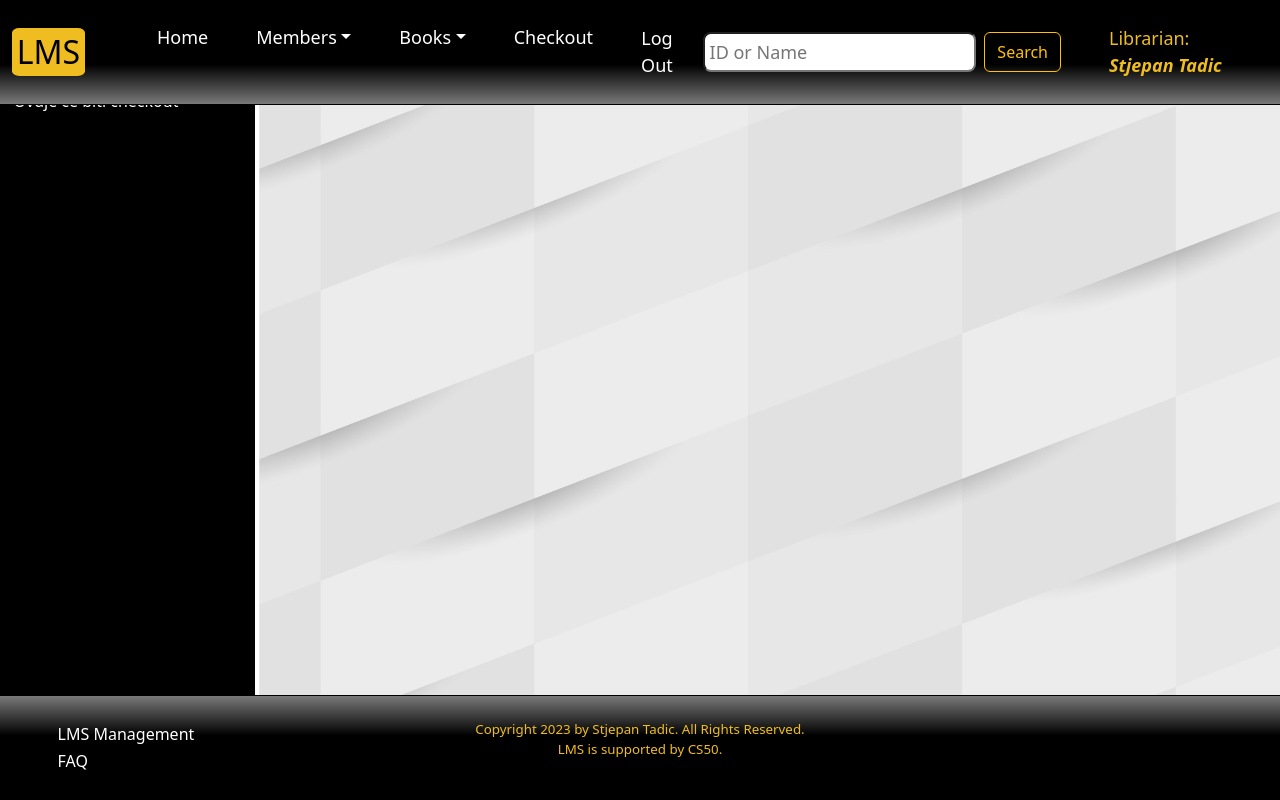
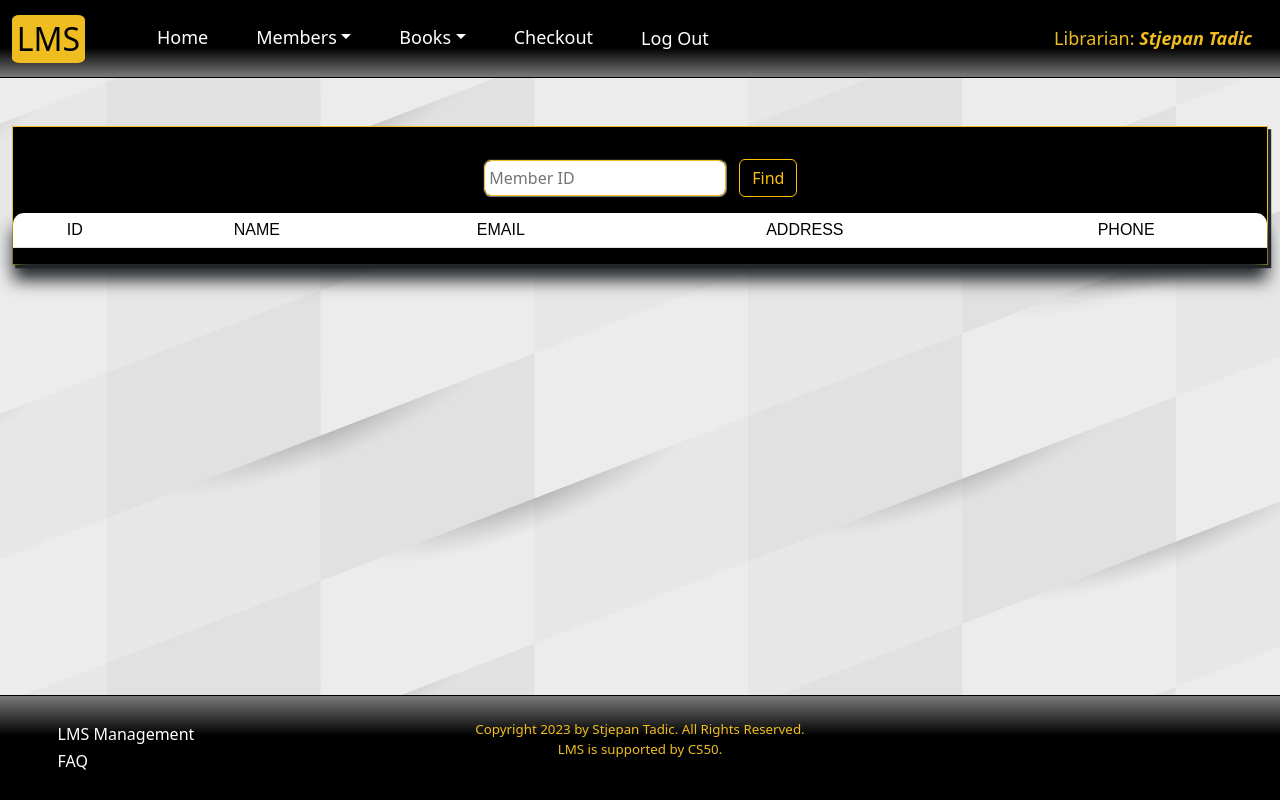
Before and after one commit to sttadic/flask-LMS, a Flask app: page /checkout in a window 1280 px wide. Run offline with Flask 2, Linux system fonts and the light colour scheme; a user stored in the database is signed in; lists and menus that the app fills with data are empty; some libraries are stand-ins or nearby versions.

Commit message:
Added find memeber functionality in checkout template and app.py, changed some style and order of elements in other few templates for better visaul experience

```diff
--- a/app.py
+++ b/app.py
@@ -229,7 +229,6 @@ def books():
     # Query database for books and sort by title
     books = db.execute('SELECT * FROM books ORDER BY title ASC')
 
-
     # User reached route via GET
     if request.method == 'GET':
 
@@ -260,7 +259,7 @@ def books():
             # Delete book
             db.execute('DELETE FROM books WHERE id == ?', request.form.get('id'))
 
-            # Flash book is removed message
+            # Flash book removed message
             flash(f'Book "{removed}" has been successfully removed!')
 
             # Redirect to books route with updated table
@@ -297,7 +296,7 @@ def books():
             # Flash a message
             flash(f'Book ID:{id} details updated!')
 
-            # Redirect to books route with updated table
+            # Redirect to books route and show updated table
             return redirect('/books')
 
 
@@ -395,7 +394,7 @@ def members():
             # Delete member
             db.execute('DELETE FROM members WHERE member_id == ?', request.form.get('id'))
 
-            # Flash a message that memeber is removed
+            # Flash a message
             flash(f'Member {removed} has been removed.')
 
             # Redirect to members route with updated table
@@ -421,7 +420,7 @@ def members():
 
             flash(f'Member ID:{id} details updated!')
 
-            # Redirect to members route with updated table
+            # Redirect to members route and show updated table
             return redirect('/members')
 
 
@@ -474,23 +473,20 @@ def checkout():
     # Query database for librarian name
     name = db.execute('SELECT name FROM staff WHERE staff_id = ?', user_id)[0]['name']
 
-    # Query database for members ordered by name
-    members = db.execute('SELECT * FROM members ORDER BY name ASC')
-
     # User reached route via GET
     if request.method == 'GET':
 
-        # Search members query by user
+        # Sarch query
         q = request.args.get('query')
 
-        # Search query submitted
+        # Query submitted
         if q:
-            # Query database for id and name of members based on the search input and render template with results
-            members = db.execute('SELECT * FROM members WHERE member_id LIKE ? OR name LIKE ?', q, '%' + q + '%')
-            return render_template('checkout.html', name=name, members=members)
+            # Query database for member id based on user input and render template with result
+            member = db.execute('SELECT * FROM members WHERE member_id == ?', q)
+            return render_template('checkout.html', name=name, member=member)
 
          # Render checkout template
-        return render_template('checkout.html', name=name, members=members)
+        return render_template('checkout.html', name=name)
 
     # User reached route via POST
     else:
--- /dev/null
+++ b/static/offcanvas.css
@@ -0,0 +1,9 @@
+.offcanvas {
+    background-color: rgb(22, 21, 14);
+    color: white;
+}
+
+.btn-close {
+    background-color: rgb(240, 189, 33);
+    font-size: 0.5rem;
+}
--- a/static/popups.css
+++ b/static/popups.css
@@ -6,12 +6,10 @@
 
 #popup {
     position: fixed;
-    top: 30%;
+    top: 50%;
     left: 50%;
     transform: translate(-50%, -50%);
-    visibility: hidden;
-    opacity: 0;
-    transition: 0.5s;
+    display: none;
 }
 
 #popup .forms {
@@ -19,14 +17,12 @@
 }
 
 #popup.active {
-    visibility: visible;
-    opacity: 1;
-    transition: 0.5s;
-    top: 50%;
+    display: block;
     overflow: hidden;
     overflow-x: auto;
     overflow-y: auto;
     max-height: 90vh;
+    z-index: 3;
 }
 
 .close {
--- a/static/styles.css
+++ b/static/styles.css
@@ -16,6 +16,7 @@ nav {
 
 .navbar {
     font-size: large;
+    z-index: 2;
 }
 
 .nav-item {
@@ -237,6 +244,7 @@ footer {
 .table-top {
     background-image: linear-gradient(180deg, rgba(0,0,0,1) 62%, rgba(121,121,121,1) 100%);
     color: white;
+    z-index: 1;
 }
 
 th {
@@ -305,20 +293,31 @@ option {
 }
 
 /* Checkout */
-
-.checkout {
+.container-ch {
     background-color: black;
-    min-height: 100%;
-    position: absolute;
-    z-index: 1;
-    width: 40%;
-    border: 0.1rem solid white;
-    box-shadow: 0.2rem 0 0 0;
-    color: white;
-    padding-top: 11vh;
+    min-height: fit-content;
+    width: 100%;
+    border: 0.1rem solid rgb(240, 189, 33);
+    box-shadow: 0.2rem 0.2rem 0 0;
+    padding-top: 2rem;
 }
 
-.checkout p {
+.container-ch form {
+    max-width: fit-content;
+    margin: 0;
+    display: inline-block;
+    margin-bottom: 1rem;
+}
 
-    margin-left: 15vw;
+.search-member-ch {
+    vertical-align: middle;
+    background-color: white;
+    border-radius: 0.5rem;
+    padding: 0.3rem;
+    outline: 0.1rem solid rgb(240, 189, 33);
 }
+
+.row-ch {
+    color: white;
+    cursor: pointer;
+}
--- a/templates/books.html
+++ b/templates/books.html
@@ -75,6 +75,8 @@
         </tbody>
     </table>
 </div>
+
+<!--Popup hidden until Edit selected -->
 <div id="popup">
     <form class="forms" action="/books" method="post" onsubmit="return confirm('Please confirm that all details are correct.')">
         <h4 class="form_name">EDIT BOOK<span class="close" onclick="toggle()"><sup>X</sup></span></h4>
--- a/templates/checkout.html
+++ b/templates/checkout.html
@@ -3,15 +3,67 @@
 {% block title %}Checkout{% endblock %}
 
 {% block search %}
-<form class="d-flex aaa" role="search">
-    <input class="search me-2" type="search" name="query" autocomplete="off" placeholder="ID or Name" aria-label="Search">
-    <button class="btn btn-outline-warning" type="submit">Search</button>
-</form>
+
 {% endblock %}
 
 {% block main %}
+<div class="container-ch">
+    <form role="search" action="/checkout">
+        <input class="search-member-ch me-2" type="search" name="query" autocomplete="off" placeholder="Member ID" aria-label="Search">
+        <button class="btn btn-outline-warning" type="submit">Find</button>
+    </form>
 
-<div class="top-50 start-0 translate-middle checkout">
-    <p>Ovdje ce biti checkout</p>
+    <div class="wrapper" id="blur">
+        <table class="table" spellcheck="false">
+            <thead class="sticky-top table-top">
+                <tr>
+                    <th scope="col" style="border-radius: 0.7rem 0 0 0;">ID</th>
+                    <th scope="col">NAME</th>
+                    <th scope="col">EMAIL</th>
+                    <th scope="col">ADDRESS</th>
+                    <th scope="col" style="border-radius: 0 0.7rem 0 0;">PHONE</th>
+                </tr>
+            </thead>
+            <tbody>
+                {% for m in member %}
+                    <tr class="row-data row-ch" data-bs-toggle="collapse" data-bs-target="#collapseExample" aria-expanded="false" aria-controls="collapseExample">
+                        <td id="id"><input name="id" value="{{ m.member_id }}" hidden> {{ m.member_id }}</td>
+                        <td id="name">{{ m.name }}</td>
+                        <td id="email">{{ m.email }}</td>
+                        <td id="address">{{ m.address }}</td>
+                        <td id="phone">{{ m.phone }}</td>
+                    </tr>
+                {% endfor %}
+            </tbody>
+        </table>
+    </div>
+</div>
+
+<!--Collapse https://getbootstrap.com/docs/5.3/components/collapse/-->
+<div class="collapse" id="collapseExample">
+    <div class="card card-body">
+        Some placeholder content for the collapse component. This panel is hidden by default but revealed when the user activates the relevant trigger.
+    </div>
+</div>
+
+<!-- Toogle offcanvas button:
+
+    <button class="btn btn-primary" type="button" data-bs-toggle="offcanvas" data-bs-target="#staticBackdrop" aria-controls="staticBackdrop">
+        Toggle static offcanvas
+    </button>
+
+-->
+
+<!--Checkout https://getbootstrap.com/docs/5.3/components/offcanvas/-->
+<div class="offcanvas offcanvas-start" data-bs-backdrop="static" tabindex="-1" id="staticBackdrop" aria-labelledby="staticBackdropLabel">
+    <div class="offcanvas-header">
+        <h5 class="offcanvas-title" id="offcanvasExampleLabel">Books Checkout</h5>
+        <button type="button" class="btn-close" data-bs-dismiss="offcanvas" aria-label="Close"></button>
+    </div>
+    <div class="offcanvas-body">
+
+        Content...
+
+    </div>
 </div>
 {% endblock %}
--- a/templates/layout.html
+++ b/templates/layout.html
@@ -8,11 +8,14 @@
     <!-- https://getbootstrap.com/docs/5.3/getting-started/introduction/ -->
     <link href="https://cdn.jsdelivr.net/npm/bootstrap@5.3.0-alpha1/dist/css/bootstrap.min.css" rel="stylesheet" integrity="sha384-GLhlTQ8iRABdZLl6O3oVMWSktQOp6b7In1Zl3/Jr59b6EGGoI1aFkw7cmDA6j6gD" crossorigin="anonymous">
     <script src="https://cdn.jsdelivr.net/npm/bootstrap@5.3.0-alpha1/dist/js/bootstrap.bundle.min.js" integrity="sha384-w76AqPfDkMBDXo30jS1Sgez6pr3x5MlQ1ZAGC+nuZB+EYdgRZgiwxhTBTkF7CXvN" crossorigin="anonymous"></script>
+
     <script src="https://ajax.googleapis.com/ajax/libs/jquery/3.6.0/jquery.min.js"></script>
+
     <script src="../static/script.js"></script>
 
     <link href="../static/styles.css" rel="stylesheet">
     <link href="../static/popups.css" rel="stylesheet">
+    <link href="../static/offcanvas.css" rel="stylesheet">
 
     <title>LMS: {% block title %}{% endblock %}</title>
 </head>
--- a/templates/members.html
+++ b/templates/members.html
@@ -73,6 +73,7 @@
         </tbody>
     </table>
 </div>
+<!--Popup hidden until Edit selected-->
 <div id="popup">
     <form class="forms" action="/members" method="post" onsubmit="return confirm('Please confirm that all details are correct.')">
         <h4 class="form_name">EDIT MEMBER<span class="close" onclick="toggle()"><sup>X</sup></span></h4>
```
Also changed, not shown: other parts of static/styles.css (+9 -23 lines), templates/login.html (+13 -12 lines), templates/register.html (+13 -12 lines).
